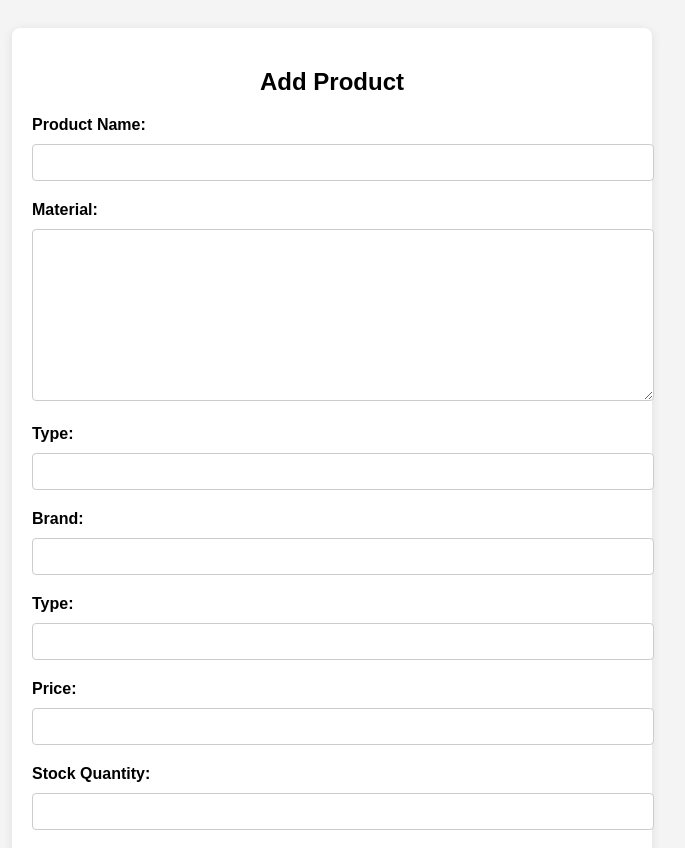
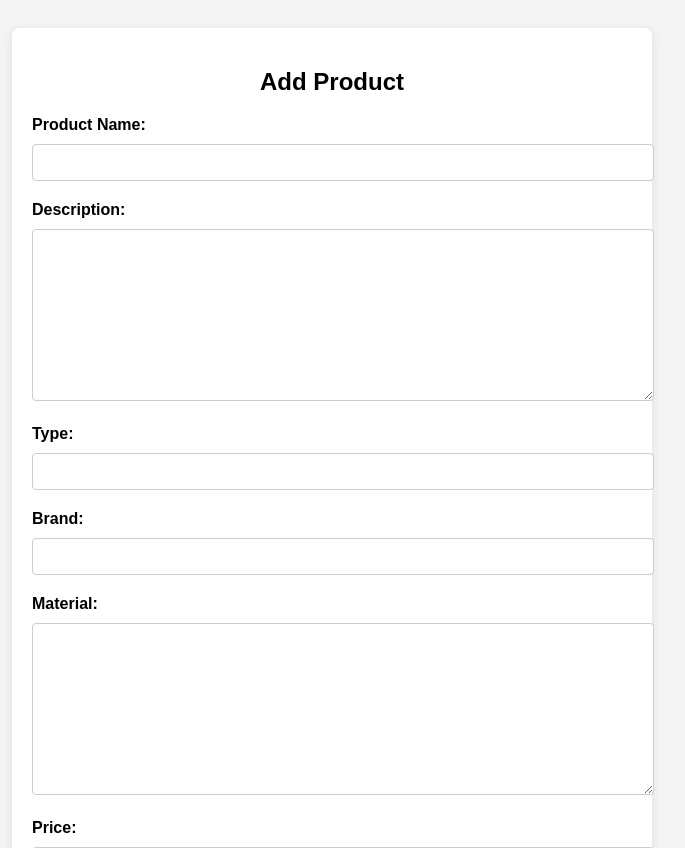
Before and after one commit to treesathomas123/Online-Footwear-Store, a Django app: page /add-product/ in a window 1280 px wide. Shown: the top 848 px of the page, without its empty margins (308-993 px from the left). Run offline with Django 5.2, Linux system fonts and the light colour scheme.

Commit message:
change in kids product and mens product

```diff
--- a/FootLand/templates/add_product.html
+++ b/FootLand/templates/add_product.html
@@ -92,10 +92,10 @@
         {{ form.name }}
         <small class="error">{{ form.name.errors }}</small>
 
-        <!-- Material -->
-        <label for="material">Material:</label>
-        {{ form.material }}
-        <small class="error">{{ form.material.errors }}</small>
+        <!-- Description -->
+        <label for="material">Description:</label>
+        {{ form.description }}
+        <small class="error">{{ form.description.errors }}</small>
 
          <!-- type -->
          <label for="type">Type:</label>
@@ -107,10 +107,10 @@
         {{ form.brand }}
         <small class="error">{{ form.brand.errors }}</small>
 
-        <!-- type -->
-        <label for="type">Type:</label>
-        {{ form.type }}
-        <small class="error">{{ form.type.errors }}</small>
+        <!-- Material -->
+        <label for="type">Material:</label>
+        {{ form.material }}
+        <small class="error">{{ form.material.errors }}</small>
 
 
         <!-- Price -->
--- a/FootLand/templates/kids_products.html
+++ b/FootLand/templates/kids_products.html
@@ -332,7 +332,7 @@
                         <label><input type="checkbox" name="color" value="Green"> Green<br></label>
                             <label><input type="checkbox" name="color" value="Pink"> Pink<br></label>
                                 <label><input type="checkbox" name="color" value="Black"> Black<br></label>
-                                    <labelr<input type="checkbox" name="color" value="White"> White<br></label>
+                                    <label><input type="checkbox" name="color" value="White"> White<br></label>
             </div>
 
             <div class="filter-section">
--- a/FootLand/templates/mens_products.html
+++ b/FootLand/templates/mens_products.html
@@ -297,7 +297,7 @@
                         <label><input type="checkbox" name="color" value="Green"> Green<br></label>
                             <label><input type="checkbox" name="color" value="Pink"> Pink<br></label>
                                 <label><input type="checkbox" name="color" value="Black"> Black<br></label>
-                                    <labelr<input type="checkbox" name="color" value="White"> White<br></label>
+                                    <label><input type="checkbox" name="color" value="White"> White<br></label>
             </div>
 
             <div class="filter-section">
```
Also changed, not shown: FootLand/media/products/Screenshot_2024-10-15_045218.png (added), FootLand/media/products/Screenshot_2024-10-15_050124.png (added), FootLand/media/products/Screenshot_2024-10-15_050533.png (added), FootLand/media/products/Screenshot_2024-10-15_051235.png (added), FootLand/media/products/Screenshot_2024-10-15_051452.png (added), FootLand/media/products/Screenshot_2024-10-15_051714.png (added), FootLand/media/products/Screenshot_2024-10-15_052104.png (added), FootLand/media/products/Screenshot_2024-10-15_052312.png (added), FootLand/media/products/Screenshot_2024-10-15_052628.png (added), FootLand/media/products/Screenshot_2024-10-15_052944.png (added), FootLand/media/products/Screenshot_2024-10-15_053205.png (added), FootLand/media/products/Screenshot_2024-10-15_053344.png (added), FootLand/media/products/Screenshot_2024-10-15_054154.png (added), FootLand/media/products/Screenshot_2024-10-15_054400.png (added), 2 more files.
